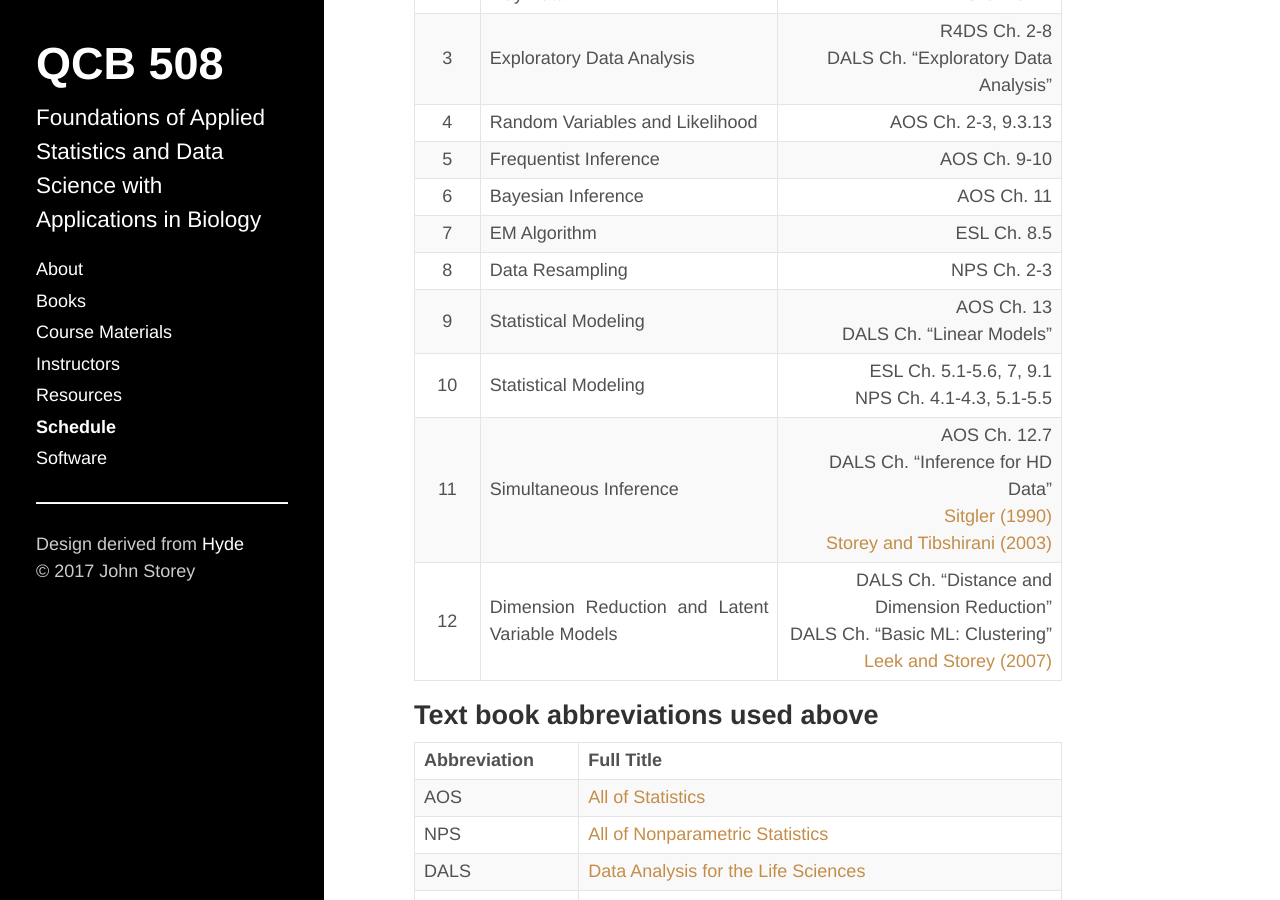
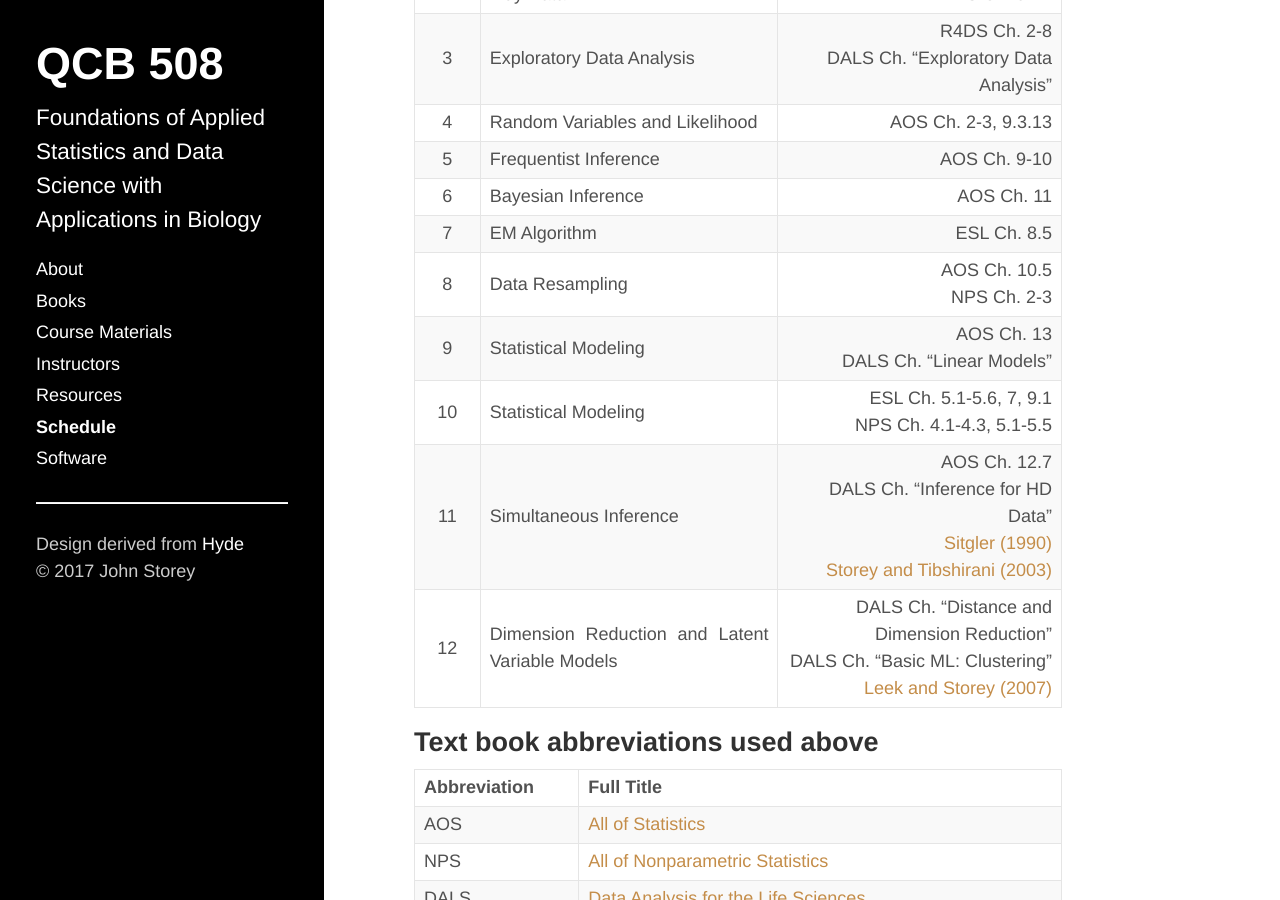
Before and after one commit to jdstorey/asdscourse2019, a Jekyll site: the page built from docs/schedule.md, in a window 1280 px wide and 900 px high, scrolled down 386 px. Built offline with Jekyll 4.4.1, drawn with Linux system fonts in a browser that asks for light colours.

Commit message:
Added reading to Week 8.

```diff
--- a/docs/schedule.md
+++ b/docs/schedule.md
@@ -18,7 +18,7 @@ title: Schedule
 | 5 | Frequentist Inference | AOS Ch. 9-10 |
 | 6 | Bayesian Inference | AOS Ch. 11 |
 | 7 | EM Algorithm | ESL Ch. 8.5 |
-| 8 | Data Resampling | NPS Ch. 2-3 |
+| 8 | Data Resampling | AOS Ch. 10.5 <br> NPS Ch. 2-3 |
 | 9 | Statistical Modeling | AOS Ch. 13 <br> DALS Ch. "Linear Models" |
 | 10 | Statistical Modeling | ESL Ch. 5.1-5.6, 7, 9.1 <br> NPS Ch. 4.1-4.3, 5.1-5.5|
 | 11 | Simultaneous Inference | AOS Ch. 12.7 <br> DALS Ch. "Inference for HD Data" <br> [Sitgler (1990)](http://projecteuclid.org/euclid.ss/1177012274) <br> [Storey and Tibshirani (2003)](http://www.pnas.org/content/100/16/9440.full) |
```
